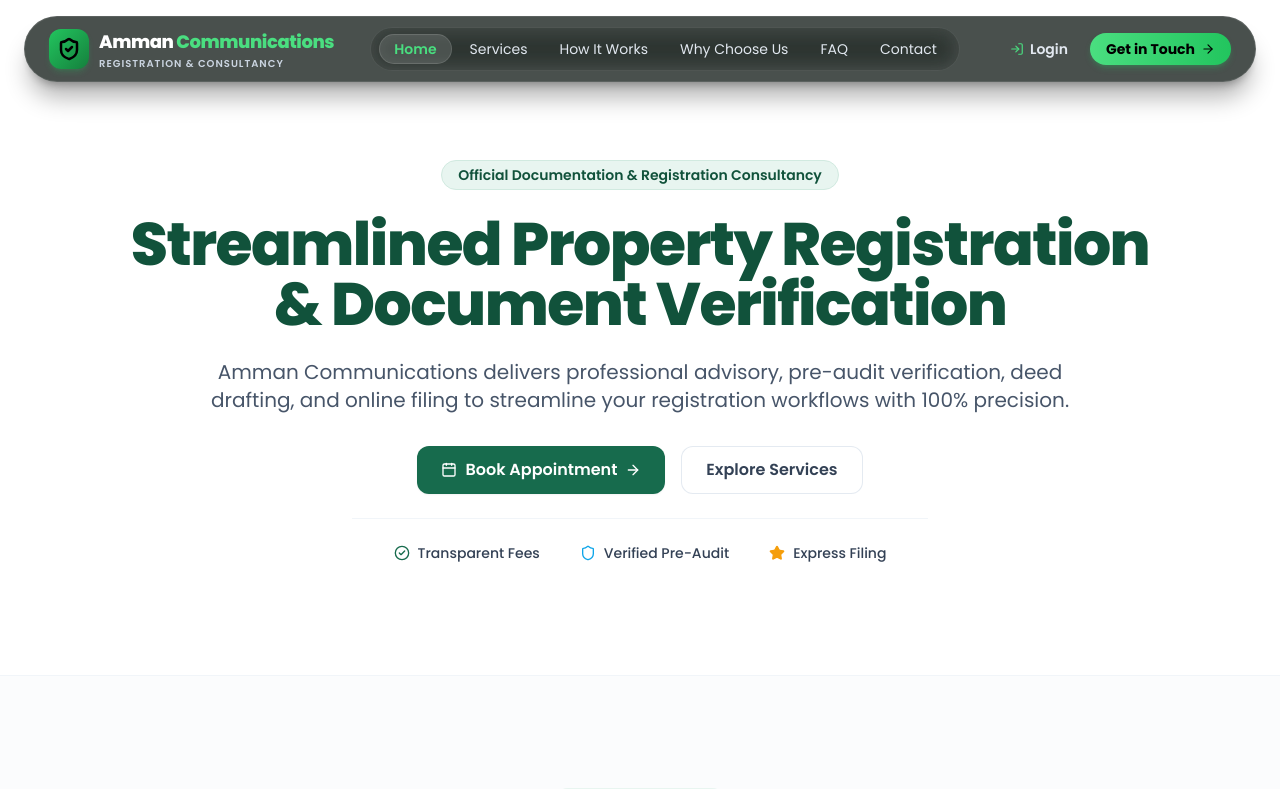
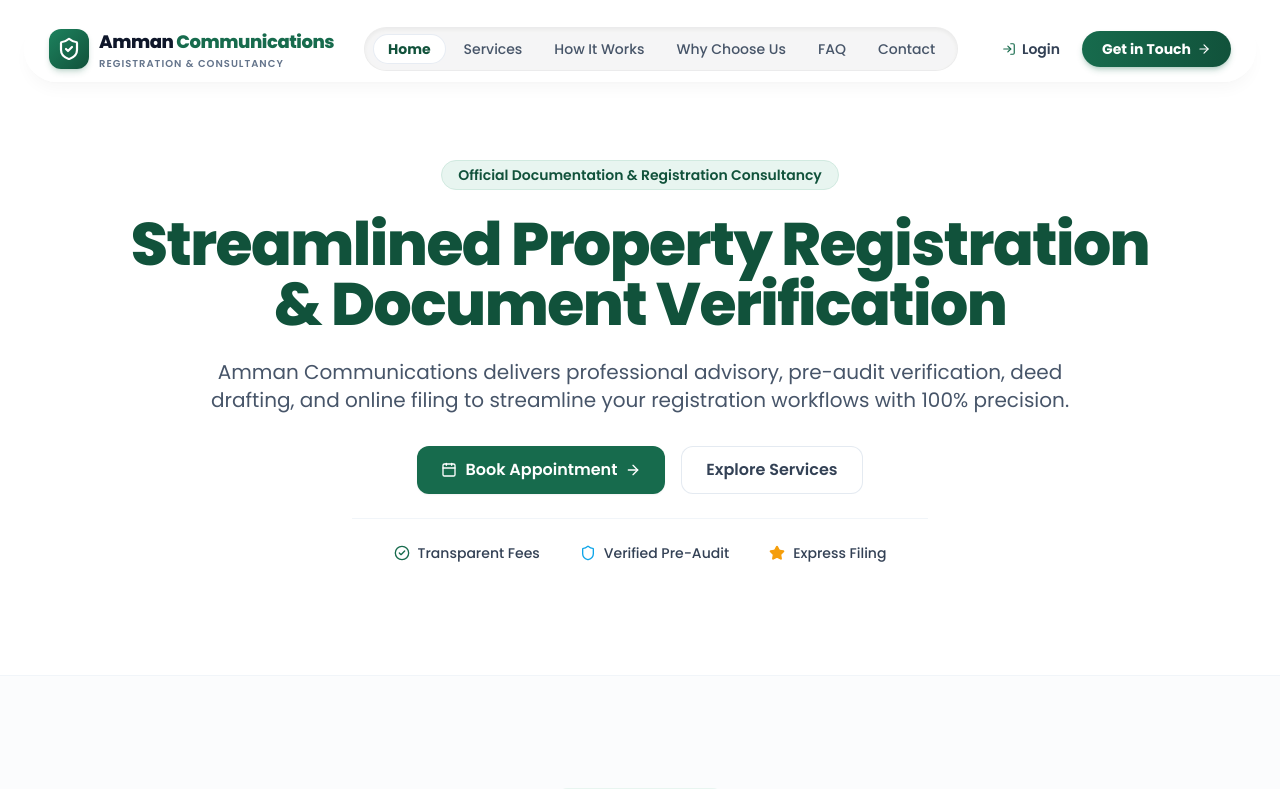
Before and after one commit to Techno-Vanam/Amman_Communications, a Next.js app in the folder apps/web/: page / in a window 1280 px wide. Shown: the top 789 px of the page. Built offline with nearby package versions, Linux system fonts and the light colour scheme.

Commit message:
feat(navbar): switch to light glassmorphic theme

```diff
--- a/apps/web/src/components/landing/Navbar.tsx
+++ b/apps/web/src/components/landing/Navbar.tsx
@@ -1,5 +1,5 @@
 import React, { useState, useEffect } from 'react';
-import { ShieldCheck, Menu, X, LogIn, UserPlus, Calendar, ArrowRight } from 'lucide-react';
+import { ShieldCheck, Menu, X, LogIn, UserPlus, ArrowRight } from 'lucide-react';
 
 interface NavbarProps {
   onOpenModal?: () => void;
@@ -51,32 +51,32 @@ export const Navbar: React.FC<NavbarProps> = ({
 
   return (
     <header className="fixed top-0 left-0 right-0 z-50 py-3 sm:py-4 px-3 sm:px-6 transition-all duration-300">
-      {/* OUTER GLASSMORPHISM NAVBAR CAPSULE */}
+      {/* OUTER LIGHT GLASSMORPHISM CAPSULE */}
       <div
         className={`max-w-7xl mx-auto rounded-full transition-all duration-300 ${
           isScrolled
-            ? 'bg-[#0b1310]/85 backdrop-blur-xl shadow-2xl shadow-black/40 border border-white/[0.14] py-2 px-3 sm:px-5'
-            : 'bg-[#0d1612]/75 backdrop-blur-lg shadow-xl shadow-black/30 border border-white/[0.10] py-2.5 px-3 sm:px-6'
+            ? 'bg-white/80 backdrop-blur-xl shadow-xl shadow-slate-900/[0.06] border border-white/90 py-2 px-3 sm:px-5'
+            : 'bg-white/65 backdrop-blur-lg shadow-lg shadow-black/[0.03] border border-white/70 py-2.5 px-3 sm:px-6'
         }`}
       >
         <div className="flex items-center justify-between gap-3">
           {/* Brand Logo */}
           <a href="#hero" className="flex items-center gap-2.5 group">
-            <div className="w-9 h-9 sm:w-10 sm:h-10 rounded-xl bg-gradient-to-br from-[#22c55e] to-[#15803d] text-white flex items-center justify-center shadow-md shadow-green-500/20 group-hover:scale-105 transition-transform">
-              <ShieldCheck className="w-5 h-5 sm:w-6 sm:h-6 text-black stroke-[2.5]" />
+            <div className="w-9 h-9 sm:w-10 sm:h-10 rounded-xl bg-gradient-to-br from-brand-500 to-brand-700 text-white flex items-center justify-center shadow-md shadow-brand-600/20 group-hover:scale-105 transition-transform">
+              <ShieldCheck className="w-5 h-5 sm:w-6 sm:h-6 text-white stroke-[2.2]" />
             </div>
             <div className="flex flex-col">
-              <span className="font-heading font-extrabold text-base sm:text-lg tracking-tight text-white leading-none">
-                Amman <span className="text-[#4ade80]">Communications</span>
+              <span className="font-heading font-extrabold text-base sm:text-lg tracking-tight text-slate-900 leading-none">
+                Amman <span className="text-brand-600">Communications</span>
               </span>
-              <span className="text-[9px] sm:text-[10px] font-semibold tracking-widest text-slate-300 uppercase leading-tight mt-0.5">
+              <span className="text-[9px] sm:text-[10px] font-semibold tracking-widest text-slate-500 uppercase leading-tight mt-0.5">
                 Registration & Consultancy
               </span>
             </div>
           </a>
 
-          {/* INNER NAVIGATION LAYER - Dark Glass Capsule */}
-          <nav className="hidden md:flex items-center gap-1 bg-white/[0.07] backdrop-blur-md px-2 py-1.5 rounded-full border border-white/[0.08] shadow-inner">
+          {/* INNER NAVIGATION LAYER - Light Frosted Glass Capsule */}
+          <nav className="hidden md:flex items-center gap-1 bg-slate-900/[0.04] backdrop-blur-md px-2 py-1.5 rounded-full border border-black/[0.04] shadow-inner">
             {navLinks.map((link) => {
               const sectionId = link.href.replace('#', '');
               const isActive = activeSection === sectionId;
@@ -86,8 +86,8 @@ export const Navbar: React.FC<NavbarProps> = ({
                   href={link.href}
                   className={`px-3.5 py-1 text-xs sm:text-sm rounded-full transition-all duration-200 ${
                     isActive
-                      ? 'bg-white/[0.14] text-[#4ade80] font-semibold shadow-xs border border-white/[0.12]'
-                      : 'text-slate-200 hover:text-white hover:bg-white/[0.08]'
+                      ? 'bg-white text-brand-700 font-bold shadow-xs border border-slate-200/80'
+                      : 'text-slate-600 hover:text-slate-900 hover:bg-white/60 font-medium'
                   }`}
                 >
                   {link.label}
@@ -100,16 +100,16 @@ export const Navbar: React.FC<NavbarProps> = ({
           <div className="hidden lg:flex items-center gap-2">
             <button
               onClick={onNavigateLogin}
-              className="px-3.5 py-1.5 text-xs sm:text-sm font-semibold text-slate-200 hover:text-white hover:bg-white/[0.08] rounded-full transition-all flex items-center gap-1.5 cursor-pointer"
+              className="px-3.5 py-1.5 text-xs sm:text-sm font-semibold text-slate-700 hover:text-brand-700 hover:bg-white/80 rounded-full transition-all flex items-center gap-1.5 cursor-pointer"
             >
-              <LogIn className="w-3.5 h-3.5 text-[#4ade80]" />
+              <LogIn className="w-3.5 h-3.5 text-brand-600" />
               <span>Login</span>
             </button>
 
             {onOpenModal ? (
               <button
                 onClick={onOpenModal}
-                className="px-4 py-1.5 text-xs sm:text-sm font-bold text-black bg-gradient-to-r from-[#4ade80] to-[#22c55e] hover:from-[#22c55e] hover:to-[#16a34a] rounded-full transition-all flex items-center gap-1.5 cursor-pointer shadow-md shadow-green-500/25 hover:scale-[1.02]"
+                className="px-5 py-2 text-xs sm:text-sm font-bold text-white bg-gradient-to-r from-brand-600 to-brand-700 hover:from-brand-700 hover:to-brand-800 rounded-full transition-all flex items-center gap-1.5 cursor-pointer shadow-md shadow-brand-600/25 hover:scale-[1.02]"
               >
                 <span>Get in Touch</span>
                 <ArrowRight className="w-3.5 h-3.5" />
@@ -117,7 +117,7 @@ export const Navbar: React.FC<NavbarProps> = ({
             ) : (
               <button
                 onClick={onNavigateSignUp}
-                className="px-4 py-1.5 text-xs sm:text-sm font-bold text-black bg-gradient-to-r from-[#4ade80] to-[#22c55e] hover:from-[#22c55e] hover:to-[#16a34a] rounded-full transition-all flex items-center gap-1.5 cursor-pointer shadow-md shadow-green-500/25 hover:scale-[1.02]"
+                className="px-5 py-2 text-xs sm:text-sm font-bold text-white bg-gradient-to-r from-brand-600 to-brand-700 hover:from-brand-700 hover:to-brand-800 rounded-full transition-all flex items-center gap-1.5 cursor-pointer shadow-md shadow-brand-600/25 hover:scale-[1.02]"
               >
                 <UserPlus className="w-3.5 h-3.5" />
                 <span>Get Started</span>
@@ -128,7 +128,7 @@ export const Navbar: React.FC<NavbarProps> = ({
           {/* Mobile Menu Toggle Button */}
           <button
             onClick={() => setMobileMenuOpen(!mobileMenuOpen)}
-            className="md:hidden p-2 rounded-full text-slate-200 hover:text-white hover:bg-white/10 transition-colors cursor-pointer"
+            className="md:hidden p-2 rounded-full text-slate-700 hover:text-brand-600 hover:bg-white/80 transition-colors cursor-pointer"
             aria-label="Toggle menu"
           >
             {mobileMenuOpen ? <X className="w-5 h-5" /> : <Menu className="w-5 h-5" />}
@@ -136,9 +136,9 @@ export const Navbar: React.FC<NavbarProps> = ({
         </div>
       </div>
 
-      {/* Mobile Drawer (Dark Glassmorphism) */}
+      {/* Mobile Drawer (Light Glassmorphism) */}
       {mobileMenuOpen && (
-        <div className="md:hidden mt-2 bg-[#0d1612]/95 backdrop-blur-2xl rounded-3xl border border-white/[0.14] px-4 pt-3 pb-5 shadow-2xl text-white animate-fade-in max-w-7xl mx-auto">
+        <div className="md:hidden mt-2 bg-white/90 backdrop-blur-2xl rounded-3xl border border-white/80 px-4 pt-3 pb-5 shadow-2xl text-slate-800 animate-fade-in max-w-7xl mx-auto">
           <div className="flex flex-col space-y-1 mb-4">
             {navLinks.map((link) => {
               const sectionId = link.href.replace('#', '');
@@ -150,8 +150,8 @@ export const Navbar: React.FC<NavbarProps> = ({
                   onClick={() => setMobileMenuOpen(false)}
                   className={`px-3 py-2 text-sm rounded-xl transition-colors ${
                     isActive
-                      ? 'bg-white/[0.12] text-[#4ade80] font-bold border border-white/[0.10]'
-                      : 'font-medium text-slate-200 hover:text-white hover:bg-white/[0.08]'
+                      ? 'bg-brand-50 text-brand-700 font-bold border border-brand-100'
+                      : 'font-medium text-slate-600 hover:text-slate-900 hover:bg-slate-100/60'
                   }`}
                 >
                   {link.label}
@@ -159,16 +159,16 @@ export const Navbar: React.FC<NavbarProps> = ({
               );
             })}
           </div>
-          <div className="flex flex-col gap-2 pt-3 border-t border-white/[0.10]">
+          <div className="flex flex-col gap-2 pt-3 border-t border-slate-100">
             <div className="grid grid-cols-2 gap-2">
               <button
                 onClick={() => {
                   setMobileMenuOpen(false);
                   onNavigateLogin();
                 }}
-                className="py-2.5 px-3 rounded-xl border border-white/[0.15] bg-white/[0.05] text-center font-semibold text-slate-200 hover:bg-white/[0.10] hover:text-white transition-colors flex items-center justify-center gap-1.5 text-xs cursor-pointer"
+                className="py-2.5 px-3 rounded-xl border border-slate-200/80 bg-white/70 text-center font-semibold text-slate-700 hover:bg-white transition-colors flex items-center justify-center gap-1.5 text-xs cursor-pointer shadow-xs"
               >
-                <LogIn className="w-3.5 h-3.5 text-[#4ade80]" />
+                <LogIn className="w-3.5 h-3.5 text-brand-600" />
                 <span>Login</span>
               </button>
 
@@ -181,7 +181,7 @@ export const Navbar: React.FC<NavbarProps> = ({
                     onNavigateSignUp();
                   }
                 }}
-                className="py-2.5 px-3 rounded-xl bg-gradient-to-r from-[#4ade80] to-[#22c55e] hover:from-[#22c55e] hover:to-[#16a34a] text-center font-bold text-black transition-colors flex items-center justify-center gap-1.5 text-xs cursor-pointer shadow-md shadow-green-500/25"
+                className="py-2.5 px-3 rounded-xl bg-gradient-to-r from-brand-600 to-brand-700 hover:from-brand-700 hover:to-brand-800 text-center font-bold text-white transition-colors flex items-center justify-center gap-1.5 text-xs cursor-pointer shadow-md shadow-brand-600/25"
               >
                 <span>Get in Touch</span>
                 <ArrowRight className="w-3.5 h-3.5" />
```
Also changed, not shown: 1 other file (tests, documents, lock files or other folders).
